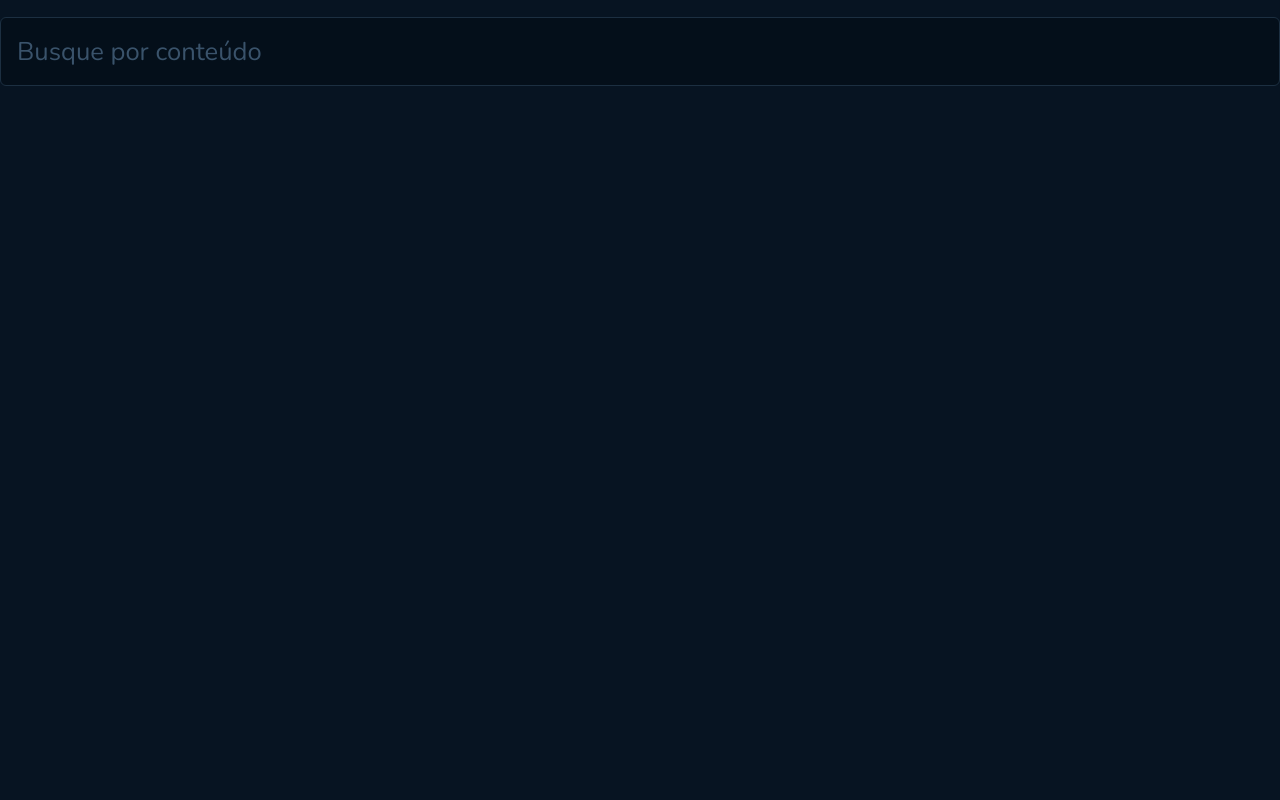
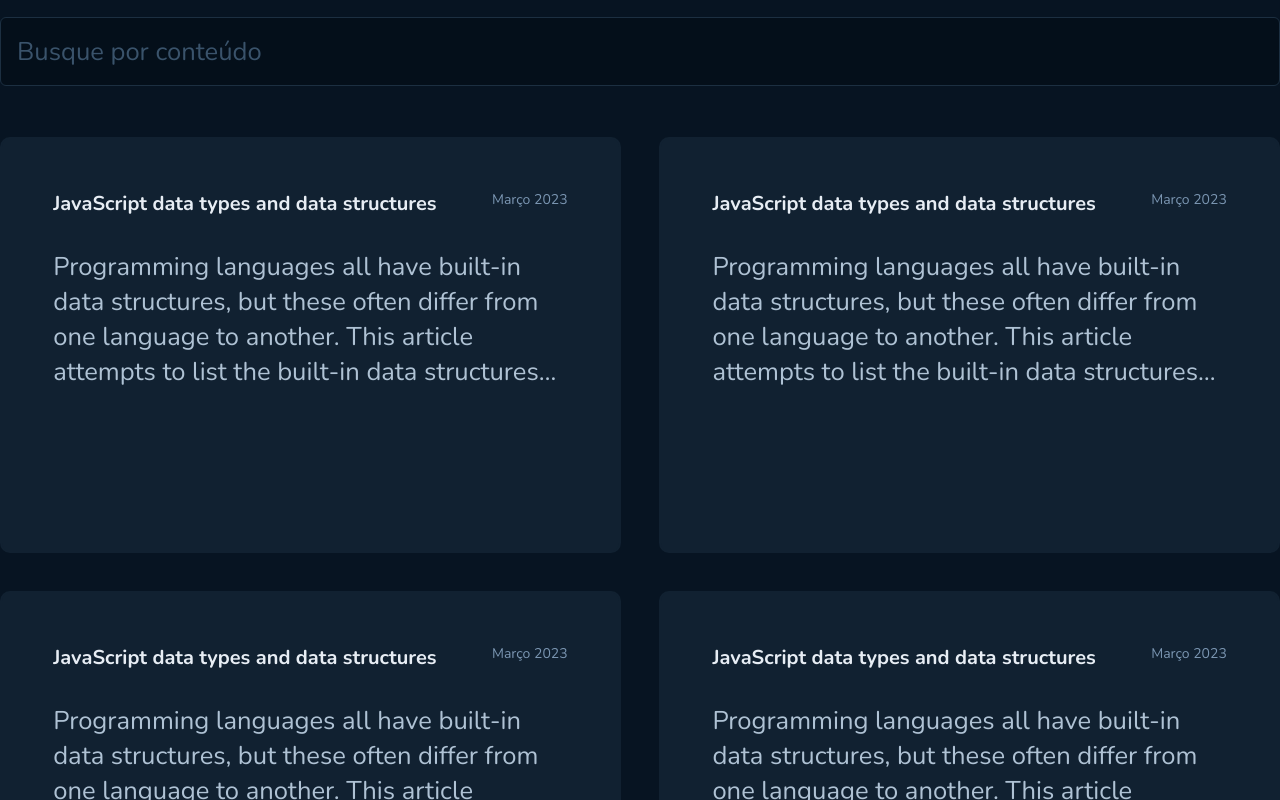
Before and after one commit to Stephany249/react, a React (Vite) app in the folder desafio-03-github-blog/: page / in a window 1280 px wide. Shown: the part 740-1540 px from the top of the page. Before the commit the page ends 826 px from the top, so only its background shows below. Built offline with nearby package versions, Linux system fonts and the light colour scheme.

Commit message:
add card with issues

```diff
--- a/desafio-03-github-blog/src/Router.tsx
+++ b/desafio-03-github-blog/src/Router.tsx
@@ -9,7 +9,7 @@ export function Router() {
     <Routes>
       <Route path="/" element={<DefaultLayout />}>
         <Route path="/" element={<Blog />} />
-        <Route path="/post" element={<Post />} />
+        <Route path="/post/:id" element={<Post />} />
       </Route>
     </Routes>
   )
--- /dev/null
+++ b/desafio-03-github-blog/src/pages/Blog/components/Card/index.tsx
@@ -0,0 +1,20 @@
+import { CardContainer, CardDescription, CardHeader } from './styles'
+
+export function Card() {
+  return (
+    <CardContainer to={`/post/${1}`}>
+      <CardHeader>
+        <strong>JavaScript data types and data structures</strong>
+        <span>Março 2023</span>
+      </CardHeader>
+
+      <CardDescription>
+        Programming languages all have built-in data structures, but these often
+        differ from one language to another. This article attempts to list the
+        built-in data structures available in JavaScript and what properties
+        they have. These can be used to build other data structures. Wherever
+        possible, comparisons with other languages are drawn.
+      </CardDescription>
+    </CardContainer>
+  )
+}
--- /dev/null
+++ b/desafio-03-github-blog/src/pages/Blog/components/Card/styles.ts
@@ -0,0 +1,48 @@
+import { Link } from 'react-router-dom'
+import styled from 'styled-components'
+
+export const CardContainer = styled(Link)`
+  display: flex;
+  flex-direction: column;
+  height: 26rem;
+  padding: 3.2rem;
+  background-color: ${(props) => props.theme['base-post']};
+  border-radius: 10px;
+  border: 2px solid ${(props) => props.theme['base-post']};
+  transition: 0.4s;
+  text-decoration: none;
+
+  &:hover {
+    transform: translateY(-0.4rem);
+    border: 2px solid ${(props) => props.theme['base-label']};
+  }
+`
+
+export const CardHeader = styled.header`
+  display: flex;
+  gap: 1.6rem;
+
+  strong {
+    flex: 1;
+    color: ${(props) => props.theme['base-title']};
+    font-size: 1.25rem;
+    overflow: hidden;
+    text-overflow: ellipsis;
+  }
+
+  span {
+    color: ${(props) => props.theme['base-span']};
+    font-size: 0.875rem;
+    width: max-content;
+  }
+`
+
+export const CardDescription = styled.p`
+  margin-top: 2rem;
+  overflow: hidden;
+  text-overflow: ellipsis;
+  display: -webkit-box;
+  -webkit-box-orient: vertical;
+  -webkit-line-clamp: 4;
+  color: ${(props) => props.theme['base-text']};
+`
--- a/desafio-03-github-blog/src/pages/Blog/index.tsx
+++ b/desafio-03-github-blog/src/pages/Blog/index.tsx
@@ -1,12 +1,21 @@
+import { Card } from './components/Card'
 import { Profile } from './components/Profile'
 import { SearchForm } from './components/SearchForm'
-import { BlogContainer } from './styles'
+import { BlogContainer, Grid } from './styles'
 
 export function Blog() {
   return (
     <BlogContainer>
       <Profile />
       <SearchForm />
+
+      <Grid>
+        <Card />
+        <Card />
+        <Card />
+        <Card />
+        <Card />
+      </Grid>
     </BlogContainer>
   )
 }
--- a/desafio-03-github-blog/src/pages/Blog/styles.ts
+++ b/desafio-03-github-blog/src/pages/Blog/styles.ts
@@ -5,3 +5,9 @@ export const BlogContainer = styled.div`
   max-width: 86.4rem;
   margin: 0 auto;
 `
+export const Grid = styled.div`
+  display: grid;
+  grid-template-columns: repeat(2, 1fr);
+  gap: 2.4rem;
+  margin-top: 3.2rem;
+`
```
